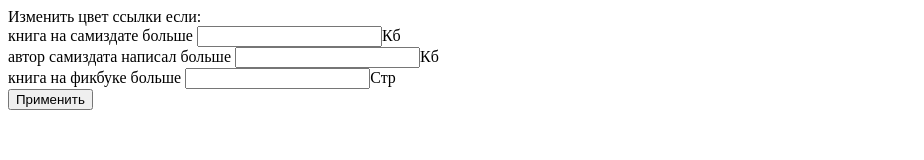
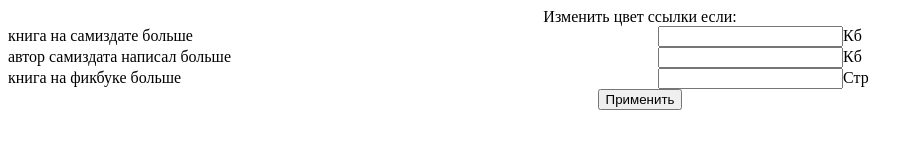
Before and after one commit to sdelta/firefoxLinkColorer, a website: page data/properties.html in a window 1280 px wide. Shown: the whole page, without its empty margins (0-924 px from the left). Drawn offline with Linux system fonts and the light colour scheme.

Commit message:
properties design improved

```diff
--- a/data/properties.html
+++ b/data/properties.html
@@ -1,14 +1,53 @@
 <html>
     <head>
         <meta http-equiv="Content-Type" content="text/html;charset=UTF-8">
+        <link rel="stylesheet" href="css/colpick.css" type="text/css"/>
         <style>
+            .description {
+                text-align: center;
+                width: 100%;
+            }
+
+            .table {
+                clear: both;
+                display: table;
+                width: 100%;
+            }
+
+            .row {
+                display: table-row;
+            }
+
+            .row > div {
+                display: table-cell;
+            }
+
+            .apply {
+                text-align: center;
+                clear: both;
+            }
         </style>
     </head>
     <body>
-        Изменить цвет ссылки если:<br>
-        книга на самиздате больше <input id="bookSize" type="number">Кб<br>
-        автор самиздата написал больше <input id="authorSize" type="number">Кб<br>
-        книга на фикбуке больше <input id="ficbookSize" type="number">Стр<br>
+        <div class="description">
+            Изменить цвет ссылки если:
+        </div>
+        <div class="table">
+            <div class="row">
+                <div>книга на самиздате больше</div>
+                <div><input id="bookSize" type="number">Кб</div>
+            </div>
+            <div class="row">
+                <div>автор самиздата написал больше</div>
+                <div><input id="authorSize" type="number">Кб</div>
+            </div>
+            <div class="row">
+                <div>книга на фикбуке больше </div>
+                <div><input id="ficbookSize" type="number">Стр</div>
+            </div>
+        </div>
+        <div class="apply">
         <button id="apply">Применить</button>
+        </div>
     </body>
 </html>
```
